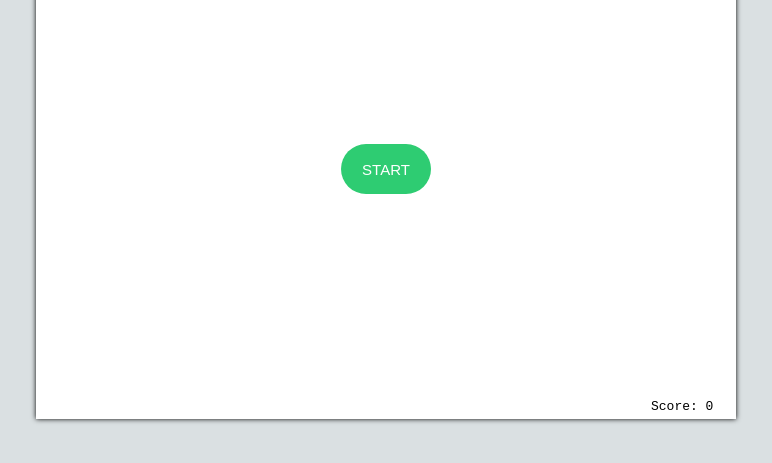
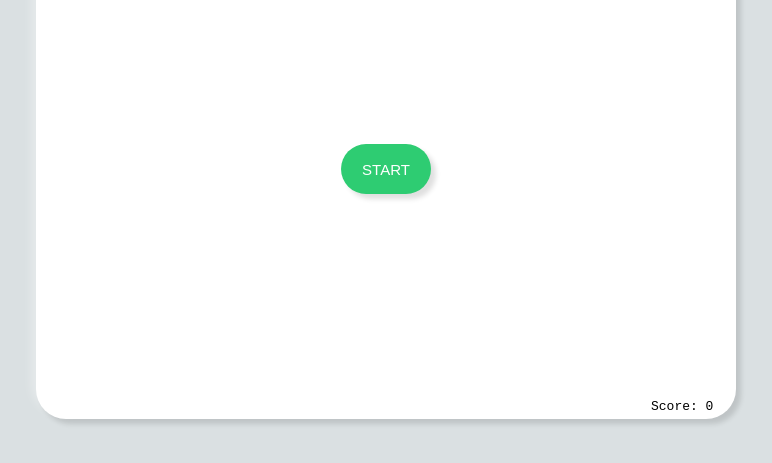
Before and after one commit to s-ashwin/Flappy-bird, a plain HTML site: page index.html in a window 1280 px wide. Shown: the part 231-694 px from the top of the page, without its empty margins (254-1026 px from the left). Drawn offline with Linux system fonts and the light colour scheme.

Commit message:
Added a bit of styling

```diff
--- a/style.css
+++ b/style.css
@@ -35,10 +35,11 @@ body{
     position: relative;
     overflow: hidden;
     z-index: -20;
-    box-shadow: 0px 0px 5px black;
+    border-radius: 30px;
+    box-shadow: 5px 5px 5px #00000020, -5px -5px 10px #ffffff50;
 }
 button{
-    position: absolute; font-size: 15px; height: 50px; width: 90px; border: none; border-radius: 30px; background-color: #2ecc72; color: white;
+    position: absolute; font-size: 15px; height: 50px; width: 90px; border: none; border-radius: 30px; background-color: #2ecc72; color: white;box-shadow: 5px 5px 5px #00000020, -5px -5px 10px #ffffff50;
 }
 button:focus{
     outline: none;
```
